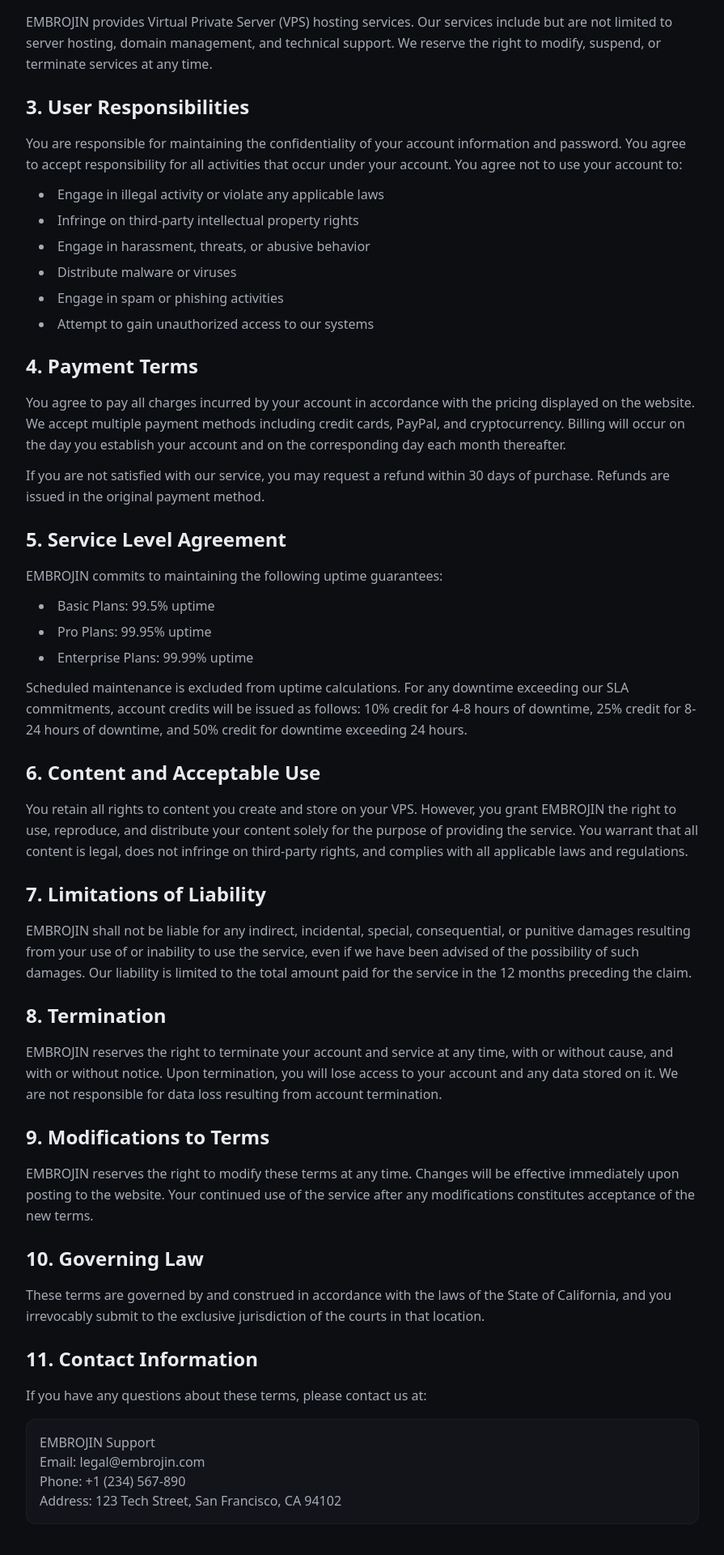
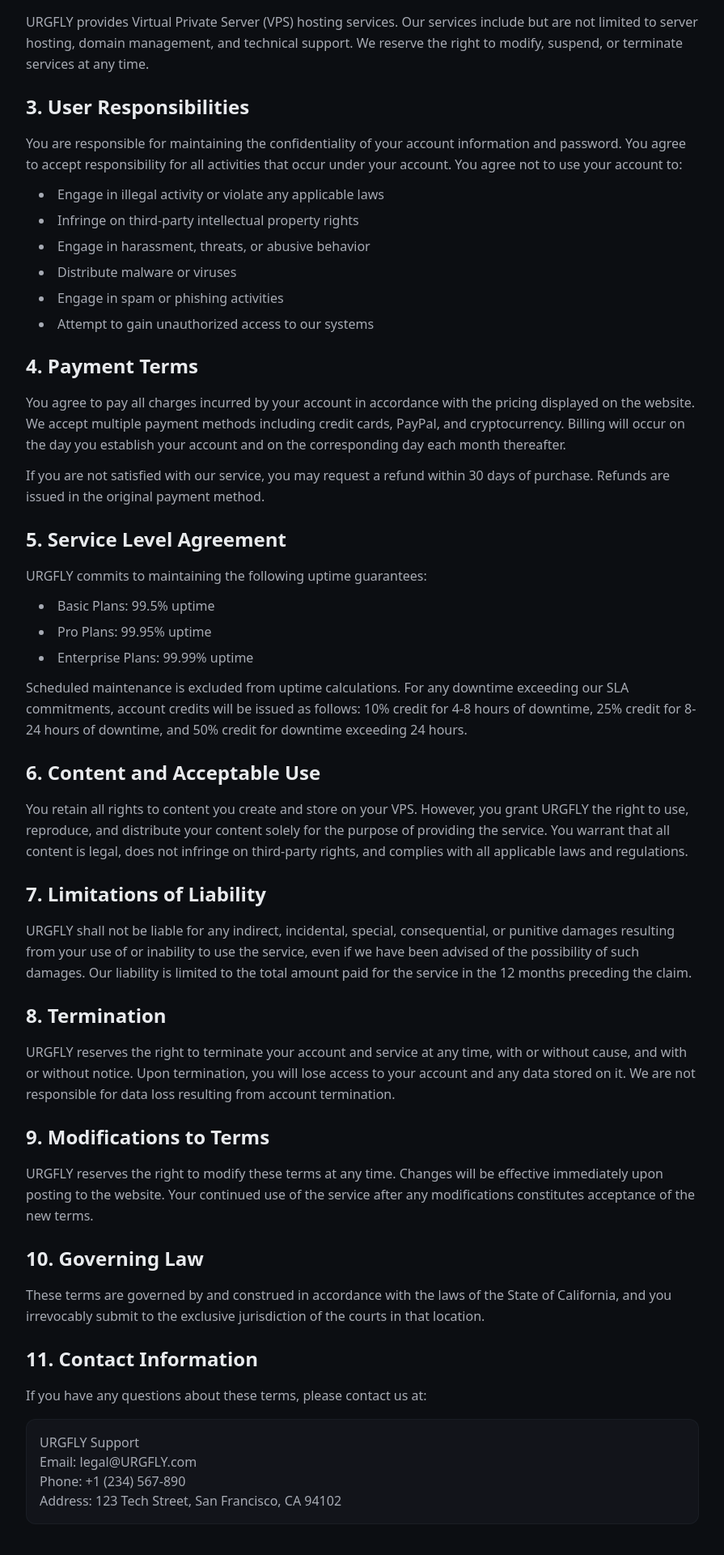
Before and after one commit to brannojonnie2-a11y/EmbrojinApp, a Next.js app: page /terms in a window 1280 px wide. Shown: the part 450-2370 px from the top of the page at 81% size, without its empty margins (192-1087 px from the left). Built offline with nearby package versions, Linux system fonts and the light colour scheme.

Commit message:
Update page.tsx

```diff
--- a/app/terms/page.tsx
+++ b/app/terms/page.tsx
@@ -19,14 +19,14 @@
             <section>
               <h2 className="text-2xl font-bold text-foreground mb-4">1. Agreement to Terms</h2>
               <p className="text-muted-foreground leading-relaxed">
-                By accessing and using the EMBROJIN website and services, you accept and agree to be bound by the terms and provision of this agreement. If you do not agree to abide by the above, please do not use this service. EMBROJIN reserves the right to update these terms of service at any time without notice. You may view the most current version of these terms at any time by visiting this page.
+                By accessing and using the URGFLY website and services, you accept and agree to be bound by the terms and provision of this agreement. If you do not agree to abide by the above, please do not use this service. URGFLY reserves the right to update these terms of service at any time without notice. You may view the most current version of these terms at any time by visiting this page.
               </p>
             </section>
 
             <section>
               <h2 className="text-2xl font-bold text-foreground mb-4">2. Service Description</h2>
               <p className="text-muted-foreground leading-relaxed">
-                EMBROJIN provides Virtual Private Server (VPS) hosting services. Our services include but are not limited to server hosting, domain management, and technical support. We reserve the right to modify, suspend, or terminate services at any time.
+                URGFLY provides Virtual Private Server (VPS) hosting services. Our services include but are not limited to server hosting, domain management, and technical support. We reserve the right to modify, suspend, or terminate services at any time.
               </p>
             </section>
 
@@ -58,7 +58,7 @@
             <section>
               <h2 className="text-2xl font-bold text-foreground mb-4">5. Service Level Agreement</h2>
               <p className="text-muted-foreground leading-relaxed mb-3">
-                EMBROJIN commits to maintaining the following uptime guarantees:
+                URGFLY commits to maintaining the following uptime guarantees:
               </p>
               <ul className="list-disc list-inside text-muted-foreground space-y-2 ml-4">
                 <li>Basic Plans: 99.5% uptime</li>
@@ -73,28 +73,28 @@
             <section>
               <h2 className="text-2xl font-bold text-foreground mb-4">6. Content and Acceptable Use</h2>
               <p className="text-muted-foreground leading-relaxed">
-                You retain all rights to content you create and store on your VPS. However, you grant EMBROJIN the right to use, reproduce, and distribute your content solely for the purpose of providing the service. You warrant that all content is legal, does not infringe on third-party rights, and complies with all applicable laws and regulations.
+                You retain all rights to content you create and store on your VPS. However, you grant URGFLY the right to use, reproduce, and distribute your content solely for the purpose of providing the service. You warrant that all content is legal, does not infringe on third-party rights, and complies with all applicable laws and regulations.
               </p>
             </section>
 
             <section>
               <h2 className="text-2xl font-bold text-foreground mb-4">7. Limitations of Liability</h2>
               <p className="text-muted-foreground leading-relaxed mb-3">
-                EMBROJIN shall not be liable for any indirect, incidental, special, consequential, or punitive damages resulting from your use of or inability to use the service, even if we have been advised of the possibility of such damages. Our liability is limited to the total amount paid for the service in the 12 months preceding the claim.
+                URGFLY shall not be liable for any indirect, incidental, special, consequential, or punitive damages resulting from your use of or inability to use the service, even if we have been advised of the possibility of such damages. Our liability is limited to the total amount paid for the service in the 12 months preceding the claim.
               </p>
             </section>
 
             <section>
               <h2 className="text-2xl font-bold text-foreground mb-4">8. Termination</h2>
               <p className="text-muted-foreground leading-relaxed">
-                EMBROJIN reserves the right to terminate your account and service at any time, with or without cause, and with or without notice. Upon termination, you will lose access to your account and any data stored on it. We are not responsible for data loss resulting from account termination.
+                URGFLY reserves the right to terminate your account and service at any time, with or without cause, and with or without notice. Upon termination, you will lose access to your account and any data stored on it. We are not responsible for data loss resulting from account termination.
               </p>
             </section>
 
             <section>
               <h2 className="text-2xl font-bold text-foreground mb-4">9. Modifications to Terms</h2>
               <p className="text-muted-foreground leading-relaxed">
-                EMBROJIN reserves the right to modify these terms at any time. Changes will be effective immediately upon posting to the website. Your continued use of the service after any modifications constitutes acceptance of the new terms.
+                URGFLY reserves the right to modify these terms at any time. Changes will be effective immediately upon posting to the website. Your continued use of the service after any modifications constitutes acceptance of the new terms.
               </p>
             </section>
 
@@ -111,8 +111,8 @@
                 If you have any questions about these terms, please contact us at:
               </p>
               <div className="mt-4 p-4 bg-secondary/30 rounded-lg border border-border/40 text-muted-foreground">
-                <p>EMBROJIN Support</p>
-                <p>Email: legal@embrojin.com</p>
+                <p>URGFLY Support</p>
+                <p>Email: legal@URGFLY.com</p>
                 <p>Phone: +1 (234) 567-890</p>
                 <p>Address: 123 Tech Street, San Francisco, CA 94102</p>
               </div>
```
